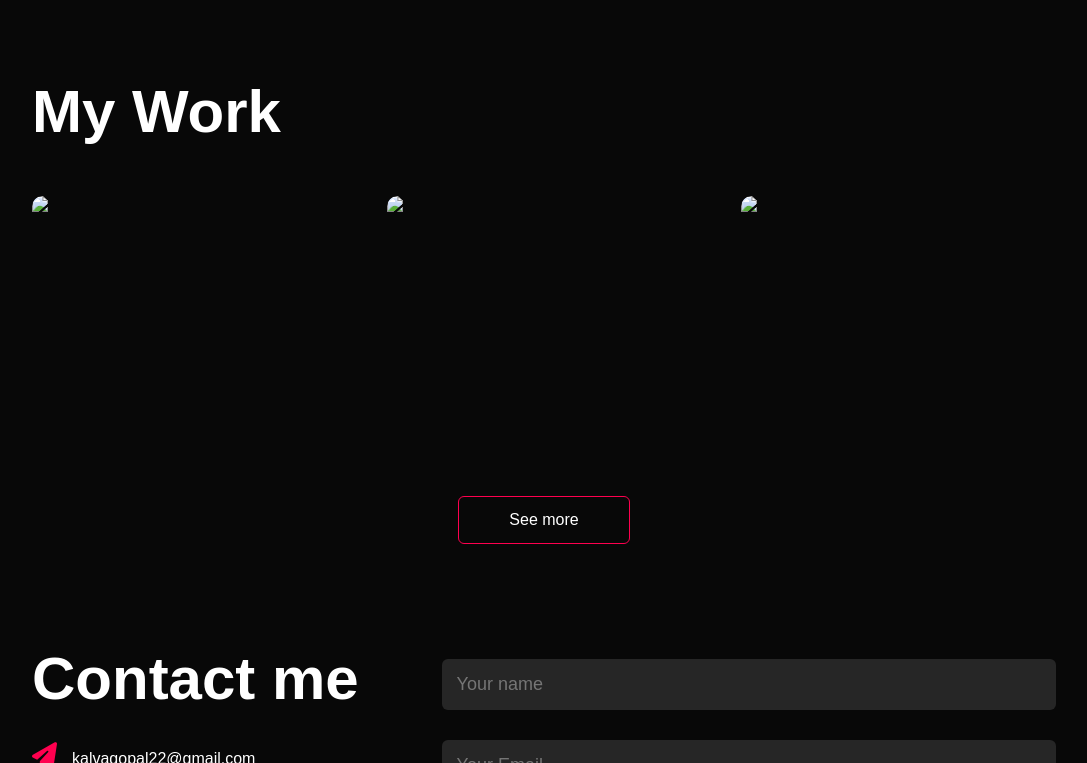
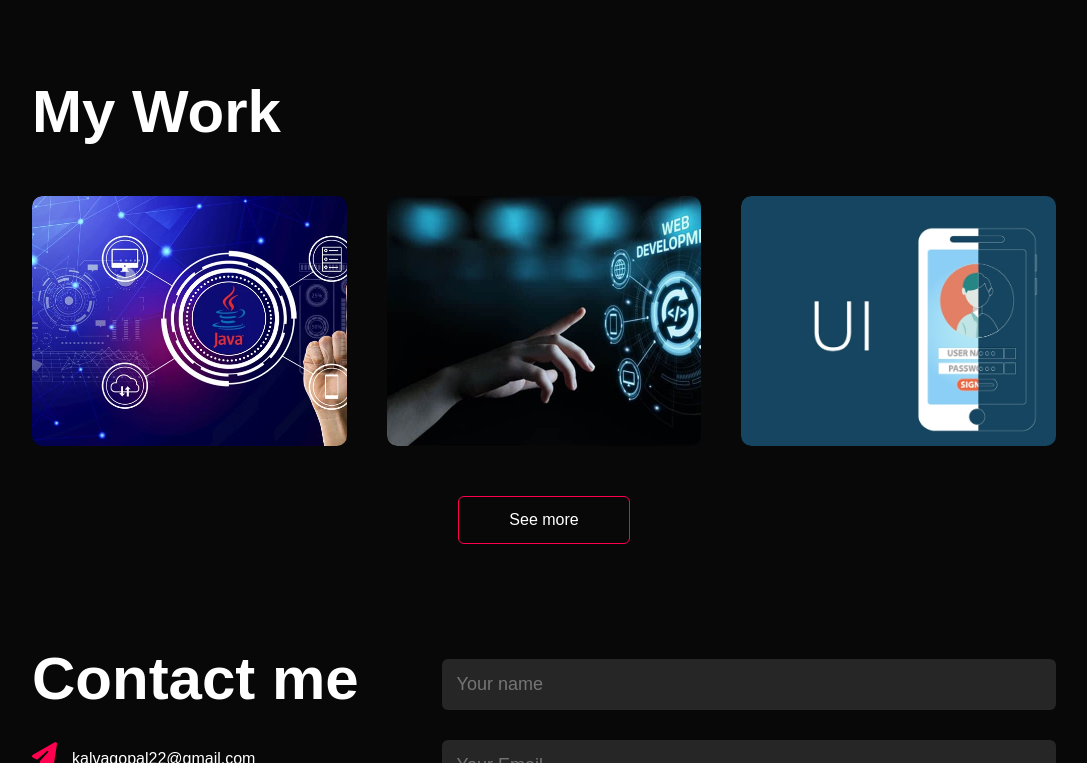
Before and after one commit to kalvagopal/portfolio, a plain HTML site: page index.html in a window 1280 px wide. Shown: the part 2037-2800 px from the top of the page, without its empty margins (96-1183 px from the left). Drawn offline with Linux system fonts and the light colour scheme; files whose address does not match are found by name.

Commit message:
Update index.html

```diff
--- a/index.html
+++ b/index.html
@@ -11,7 +11,7 @@
     <div id="header">
         <div class="container">
             <nav>
-                <img src="images/gopal1.jpg" class ="logo">
+                <img src="./gopal1.jpg" class ="logo">
                 <ul>
                     <li><a href="#">Home</a></li>
                     <li><a href="#about">About</a></li>
@@ -31,7 +31,7 @@
         <div class="container">
             <div class="row">
                 <div class="about-col-1">
-                    <img src="images/IMG_20230320_182503.jpg" class="about-logo">
+                    <img src="./IMG_20230320_182503.jpg" class="about-logo">
                 </div>
                 <div class="about-col-2">
                     <h1 class="sub-title">About Me</h1>
@@ -102,7 +102,7 @@
         <h1 class="sub-title">My Work</h1>
         <div class="work-list ">
             <div class="work">
-                <img src="images/java kit.webp">
+                <img src="./java kit.webp">
                 <div class="layer">
                     <h3>Social Media App</h3>
                     <p>The app connects you to the talented people around the world.
@@ -112,7 +112,7 @@
                 </div>
             </div>
             <div class="work">
-                <img src="images/web kit.jpg">
+                <img src="./web kit.jpg">
                 <div class="layer">
                     <h3>Social Media App</h3>
                     <p>The app connects you to the talented people around the world.
@@ -122,7 +122,7 @@
                 </div>
             </div>
             <div class="work">
-                <img src="images/UI-UX.png">
+                <img src="./UI-UX.png">
                 <div class="layer">
                     <h3>Social Media App</h3>
                     <p>The app connects you to the talented people around the world.
```
